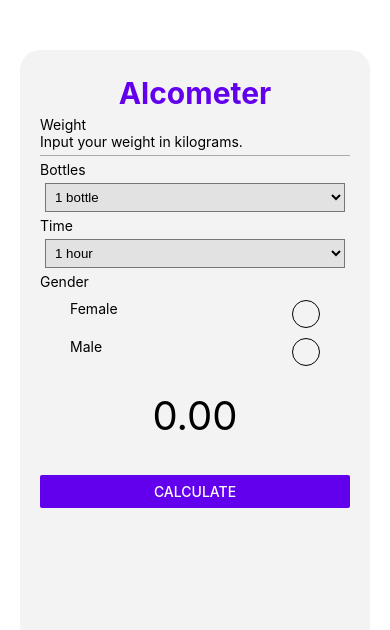
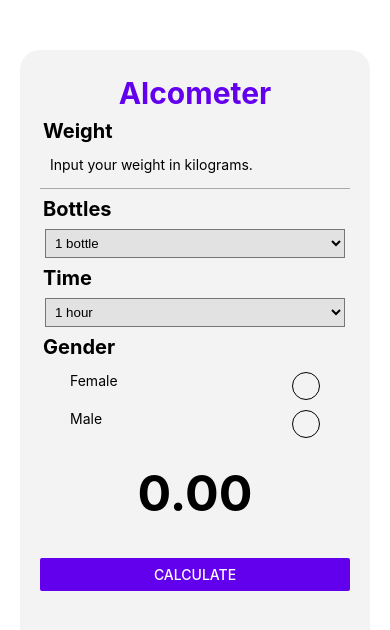
Before and after one commit to Nojaajoo/MobileServices-Alcometer, a React Native app: screen / in a window 390 px wide. Shown: the top 630 px of the page. Built offline with nearby package versions, Linux system fonts and the light colour scheme.

Commit message:
finished v1.0

```diff
--- a/App.js
+++ b/App.js
@@ -1,11 +1,12 @@
 import { StatusBar } from 'expo-status-bar';
-import { Text, View, TextInput, ScrollView, Button } from 'react-native';
+import { Text, View, TextInput, ScrollView, Button, Alert } from 'react-native';
 import Stylesheet from './styles/Styles';
 import RadioButton from './components/RadioButton';
 import React, { useState } from 'react';
 import {Picker} from '@react-native-picker/picker';
 
 export default function App() {
+
   const [weight, setWeight] = useState(0);
   const [gender, setGender] = useState('No selection');
   const [bottles, setBottles] = useState(1);
@@ -13,6 +14,7 @@ export default function App() {
   const [alcometer, setAlcometer] = useState(0);
   const [isColor, setIsColor] = useState(false);
 
+// bottles picker options
   const bottlesAmount=Array();
   bottlesAmount.push({label: '1 bottle', value: 1});
   bottlesAmount.push({label: '2 bottles', value: 2});
@@ -25,6 +27,7 @@ export default function App() {
   bottlesAmount.push({label: '9 bottles', value: 9});
   bottlesAmount.push({label: '10 bottles', value: 10});
 
+// hours picker options
   const hours=Array();
   hours.push({label: '1 hour', value: 1});
   hours.push({label: '2 hours', value: 2});
@@ -35,6 +38,7 @@ export default function App() {
   hours.push({label: '7 hours', value: 7});
   hours.push({label: '8 hours', value: 8});
 
+// radio button options
   const genderValues = [
     {
       label: 'Female',
@@ -46,12 +50,13 @@ export default function App() {
     }
   ]
 
+// ALCOMETER CALCULATION
   const calculate = () => {
     if (weight === 0 || weight == '') {
-      alert("Please input your weight!");
+      selectAlert("Please input your weight!");
       return;
     } else if (gender === "No selection") {
-      alert("Please choose gender first!");
+      selectAlert("Please choose gender first!");
       return;
     }
     let result = 0;
@@ -69,36 +74,56 @@ export default function App() {
     }
     setAlcometer(result);
     setIsColor(true);
-
   }
 
+// shows appropriate warning color for alcometer result
   const backgroundColor = () => {
     let color;
     if  (!isColor) {
       color = '';
-    } else if (alcometer <= 0.001) {
-      color = 'lightgreen';
+    } else if (alcometer < 0.005) {
+      color = '#03DAC6';
     } else if (alcometer <= 0.2 && alcometer > 0) {
-      color = 'yellow';
+      color = '#FFCC00';
     } else if (alcometer > 0.2) {
-      color = 'red';
+      color = '#B00020';
     }
     return color;
   }
 
+// Alert for missing weight or gender
+  const selectAlert = (message) => {
+    Alert.alert(
+      "Hold on!",
+      message,
+      [
+        {
+          text: "OK",
+        }
+      ]
+    );
+  }
 
   return (
-    <ScrollView style={Stylesheet.container}>
-      <Text  style={Stylesheet.heading} >Alcometer</Text>
-      <Text>Weight</Text>
+    <ScrollView style={[Stylesheet.screenBackground, {backgroundColor: backgroundColor()}]} >
+      <View style={Stylesheet.container}>
+
+        <Text style={Stylesheet.heading} >Alcometer</Text>
+
+        {/* Weight input */}
+        <Text style={Stylesheet.subheading} >Weight</Text>
+        <View style={Stylesheet.input} >
           <TextInput
             placeholder='Input your weight in kilograms.'
             keyboardType='number-pad'
             onChangeText={text => setWeight(text)}
           />
+        </View>
+
         <View style={Stylesheet.separator} />
 
-      <Text>Bottles</Text>
+        {/* Bottles Picker */}
+        <Text style={Stylesheet.subheading} >Bottles</Text>
         <View>
           <Picker style={Stylesheet.picker}
               onValueChange={(itemValue) => setBottles(itemValue)}
@@ -110,7 +135,8 @@ export default function App() {
           </Picker>
         </View>
 
-      <Text>Time</Text>
+        {/* Time Picker */}
+        <Text style={Stylesheet.subheading} >Time</Text>
         <View>
           <Picker style={Stylesheet.picker}
               onValueChange={(itemValue) => setTime(itemValue)}
@@ -122,17 +148,18 @@ export default function App() {
           </Picker>
         </View>
 
-      <Text>Gender</Text>
+        {/* Gender Radio Button */}
+        <Text style={Stylesheet.subheading} >Gender</Text>
         <View>
           <RadioButton options={genderValues} onPress={(value) => {setGender(value)}} />
         </View>
 
         {/* Result */}
-
-      <View style={[Stylesheet.resultColor, {backgroundColor: backgroundColor()}]} >
-        <Text style={Stylesheet.result} >{alcometer.toFixed(2)}</Text>
+        <View style={Stylesheet.resultView} >
+          <Text style={[Stylesheet.result,  {color: backgroundColor()}]} >{alcometer.toFixed(2)}</Text>
         </View>
 
+        {/* Calculate Button */}
         <View style={Stylesheet.button} >
           <Button
           color={'#6200EE'}
@@ -142,6 +169,7 @@ export default function App() {
         </View>
 
         <StatusBar style="auto" backgroundColor={backgroundColor()} />
+      </View>
     </ScrollView>
   );
 }
--- a/styles/Styles.js
+++ b/styles/Styles.js
@@ -8,6 +8,7 @@ export default StyleSheet.create({
         marginTop: 50,
         padding: 20,
         borderRadius: 20,
+        elevation: 10
     },
     heading: {
         fontSize: 30,
@@ -15,6 +16,14 @@ export default StyleSheet.create({
         color: '#6200EE',
         alignSelf: 'center',
         margin: 5,
+    },
+    subheading: {
+        fontSize: 20,
+        fontWeight: 'bold',
+        margin: 3
+    },
+    input: {
+        padding: 10
     },
     separator: {
         marginTop: 5,
@@ -29,22 +38,20 @@ export default StyleSheet.create({
         backgroundColor: '#e2e2e2',
     },
     result: {
-        fontSize: 40,
-        alignSelf: 'center'
+        fontSize: 50,
+        fontWeight: 'bold',
+        alignSelf: 'center',
     },
     button: {
         marginTop: 10,
         marginBottom: 50,
     },
-    resultColor: {
+    resultView: {
         margin: 20,
         padding: 5,
-        backgroundColor: null
+        backgroundColor: null,
     },
-    yellow: {
-        backgroundColor: 'yellow'
-    },
-    red: {
-        backgroundColor: 'red'
+    screenBackground: {
+        backgroundColor: 'white',
     }
 });
```
Lines whose indentation alone changed are shown as unchanged.
